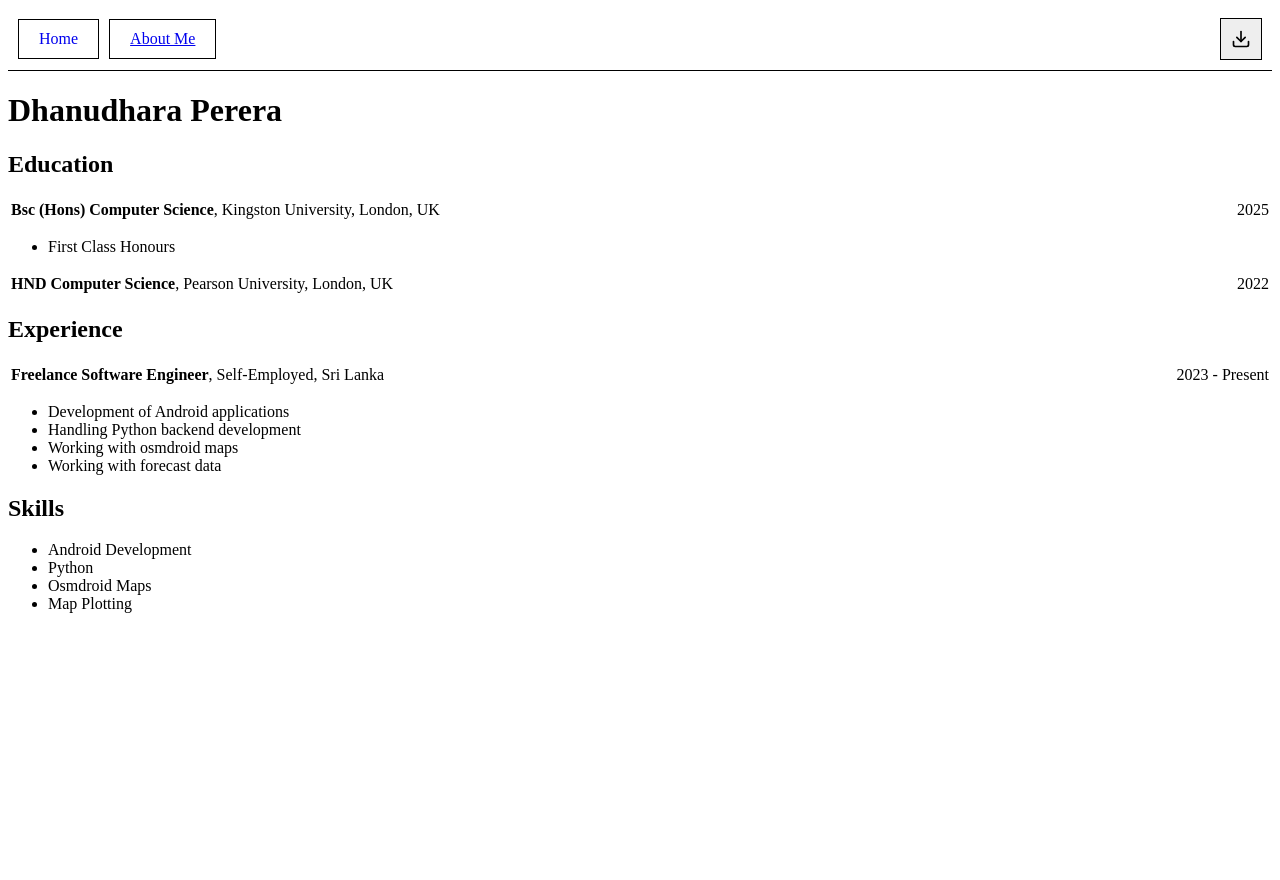
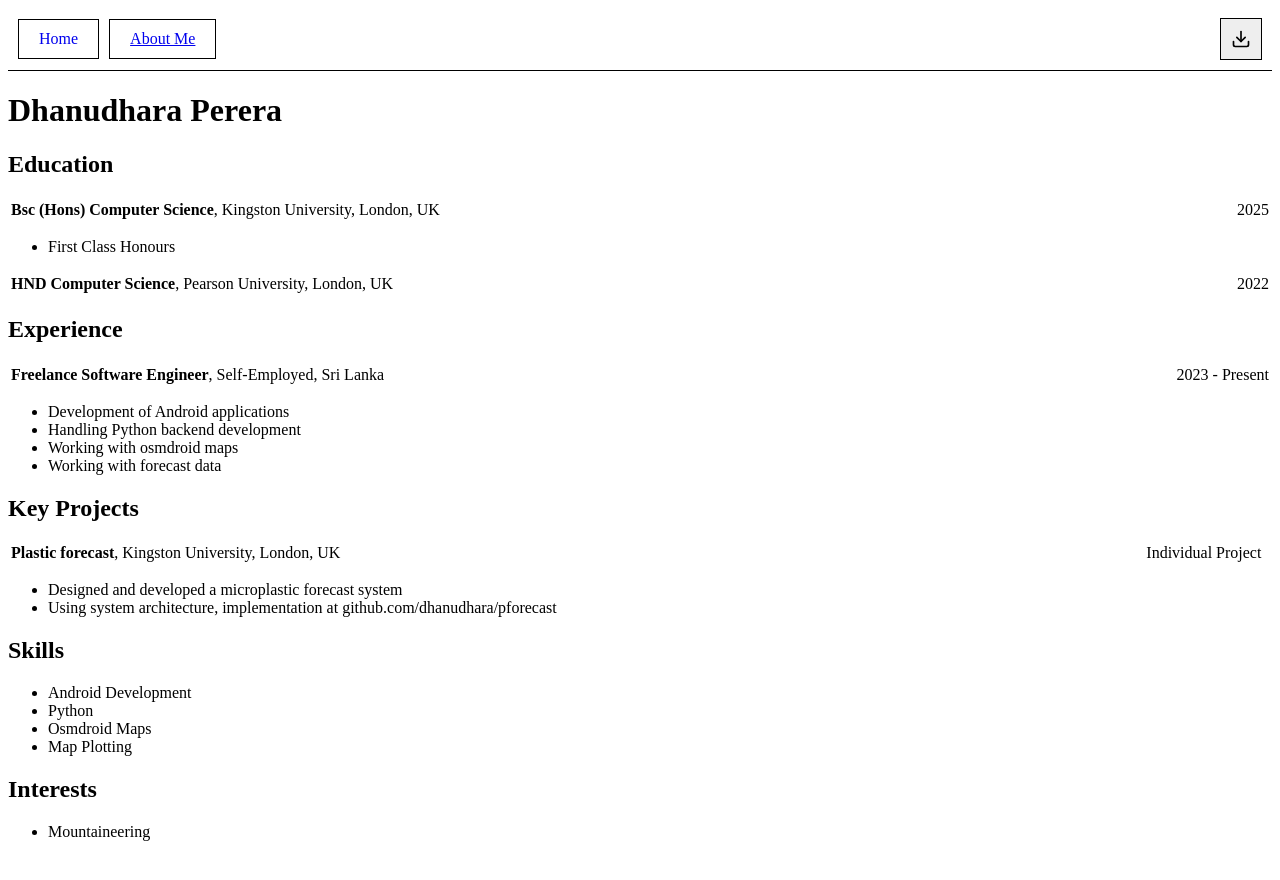
Before and after one commit to dhanudhara/dhanudhara.github.io, a Jekyll site: the page built from docs/about.html, in a window 1280 px wide. Shown: the top 880 px of the page. Built offline with Jekyll 4.4.1, drawn with Linux system fonts in a browser that asks for light colours.

Commit message:
chore: add projects and inteerests to cv

```diff
--- a/docs/_data/aboutme.yml
+++ b/docs/_data/aboutme.yml
@@ -24,6 +24,16 @@ experience:
       - "Working with osmdroid maps"
       - "Working with forecast data"
 
+projects:
+  - title: "Plastic forecast"
+    type: "Individual Project"
+    company: "Kingston University"
+    location: "London, UK"
+    responsibilities:
+      - "Designed and developed a microplastic forecast system"
+      - "Using system architecture, implementation at github.com/dhanudhara/pforecast"
+
 publications: []
 awards: []
 skills: ["Android Development", "Python", "Osmdroid Maps", "Map Plotting"]
+interests: ["Mountaineering"]
--- a/docs/_includes/cv_template.html
+++ b/docs/_includes/cv_template.html
@@ -47,6 +47,27 @@
 </section>
 {% endif %}
 
+{% if site.data.aboutme.projects.size > 0 %}
+<section>
+  <h2>Key Projects</h2>
+  {% for pro in site.data.aboutme.projects %}
+    <table width="100%">
+      <tr>
+        <td><strong>{{ pro.title }}</strong>{% if pro.company %}, {{ pro.company }}{% endif %}{% if pro.location %}, {{ pro.location }}{% endif %}</td>
+        <td align="right">{% if pro.type %}{{ pro.type }}{% endif %}<td>
+      </tr>
+    </table>
+    {% if pro.responsibilities.size > 0 %}
+      <ul>
+        {% for responsibility in pro.responsibilities %}
+          <li>{{ responsibility }}</li>
+        {% endfor %}
+      </ul>
+    {% endif %}
+  {% endfor %}
+</section>
+{% endif %}
+
 {% if site.data.aboutme.publications.size > 0 %}
 <section>
   <h2>Publications</h2>
@@ -79,3 +100,14 @@
   </ul>
 </section>
 {% endif %}
+
+{% if site.data.aboutme.interests.size > 0 %}
+<section>
+  <h2>Interests</h2>
+  <ul>
+    {% for interest in site.data.aboutme.interests %}
+      <li>{{ interest }}</li>
+    {% endfor %}
+  </ul>
+</section>
+{% endif %}
```
